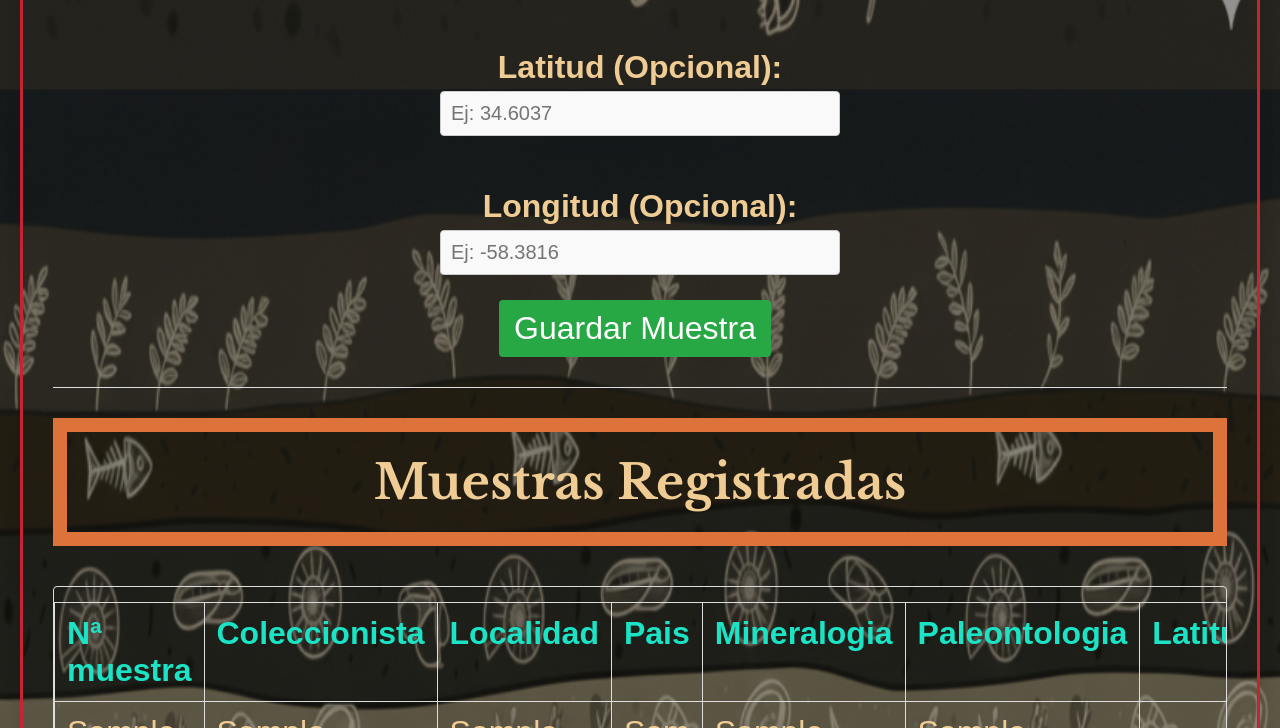
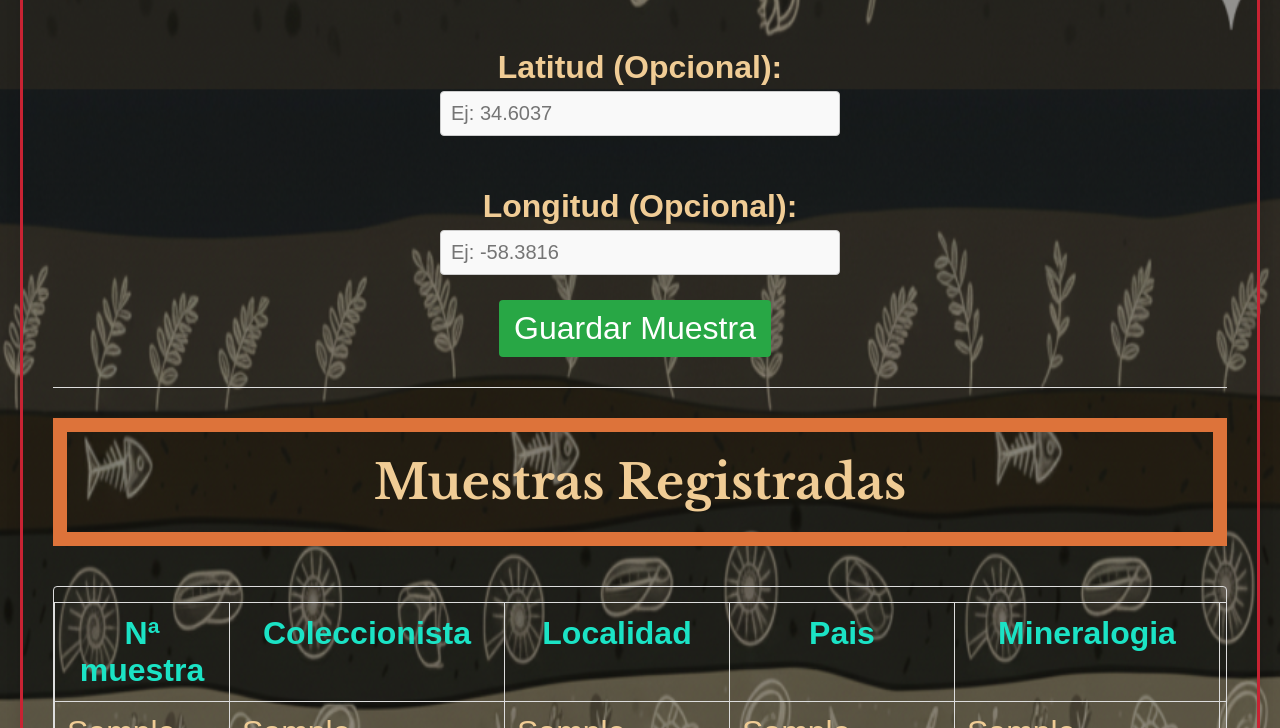
Before and after one commit to MartinCalvi/Coleccion-arenas, a plain HTML site: page index.html in a window 1280 px wide. Both pictures are taken after typing "Sample", "Sample", "Sample", "Sample", "Sample", "Sample" into the empty fields and a click on the button "Guardar Muestra". Shown: the part 1216-1944 px from the top of the page. Drawn offline with nearby package versions, Linux system fonts and the light colour scheme; a web font is replaced by a local one.

Commit message:
Add files via upload

```diff
--- a/estilos/style.css
+++ b/estilos/style.css
@@ -142,13 +142,18 @@ button[type="submit"]:hover {
 }
 
 table {
+
     width: 100%;
     min-width: 1200px; /* Ancho mínimo para forzar el scroll */
     border-collapse: collapse;
     margin-top: 15px;
+
+    /* 1. CLAVE: Fuerza a la tabla a respetar los anchos que tú definas */
+    table-layout: fixed;
 }
 
 th, td {
+
     padding: 12px;
     border: 1px solid #ddd;
     text-align: left;
@@ -156,7 +161,7 @@ th, td {
 }
 
 th {
-
+    text-align: center;
     color: #1be3c5;
     font-weight: bold;
 }
@@ -167,6 +172,9 @@ td {
     white-space: normal;
     word-break: break-word;
 }
+
+
+
 
 /* Ajuste para las columnas de acción y mapa */
 #tabla-muestras th:last-child,
@@ -183,6 +191,20 @@ td {
 .oculto {
     display: none;
 }
+
+
+#tabla-muestras th:nth-child(1) { width: 150px; }  /* Nº muestra */
+#tabla-muestras th:nth-child(2) { width: 250px; } /* Coleccionista */
+#tabla-muestras th:nth-child(3) { width: 200px; } /* Localidad */
+#tabla-muestras th:nth-child(4) { width: 200px; } /* Pais */
+#tabla-muestras th:nth-child(5) { width: 240px; } /* Mineralogia (más ancha) */
+#tabla-muestras th:nth-child(6) { width: 250px; } /* Paleontologia (más ancha) */
+#tabla-muestras th:nth-child(7) { width: 200px; } /* Latitud */
+#tabla-muestras th:nth-child(8) { width: 200px; } /* Longitud */
+#tabla-muestras th:nth-child(9) { width: 200px; } /* Botón Mapa */
+#tabla-muestras th:nth-child(10) { width: 200px; } /* Acciones */
+
+
 
 /* --- ESTILOS DE BOTONES EN FILAS --- */
 
@@ -204,6 +226,7 @@ td {
 .btn-editar {
     font-size: clamp(16px,2.5vw,32px);
     background-color: #007bff;
+    margin-bottom: 4px;
 }
 .btn-editar:hover {
     background-color: #0056b3;
```
